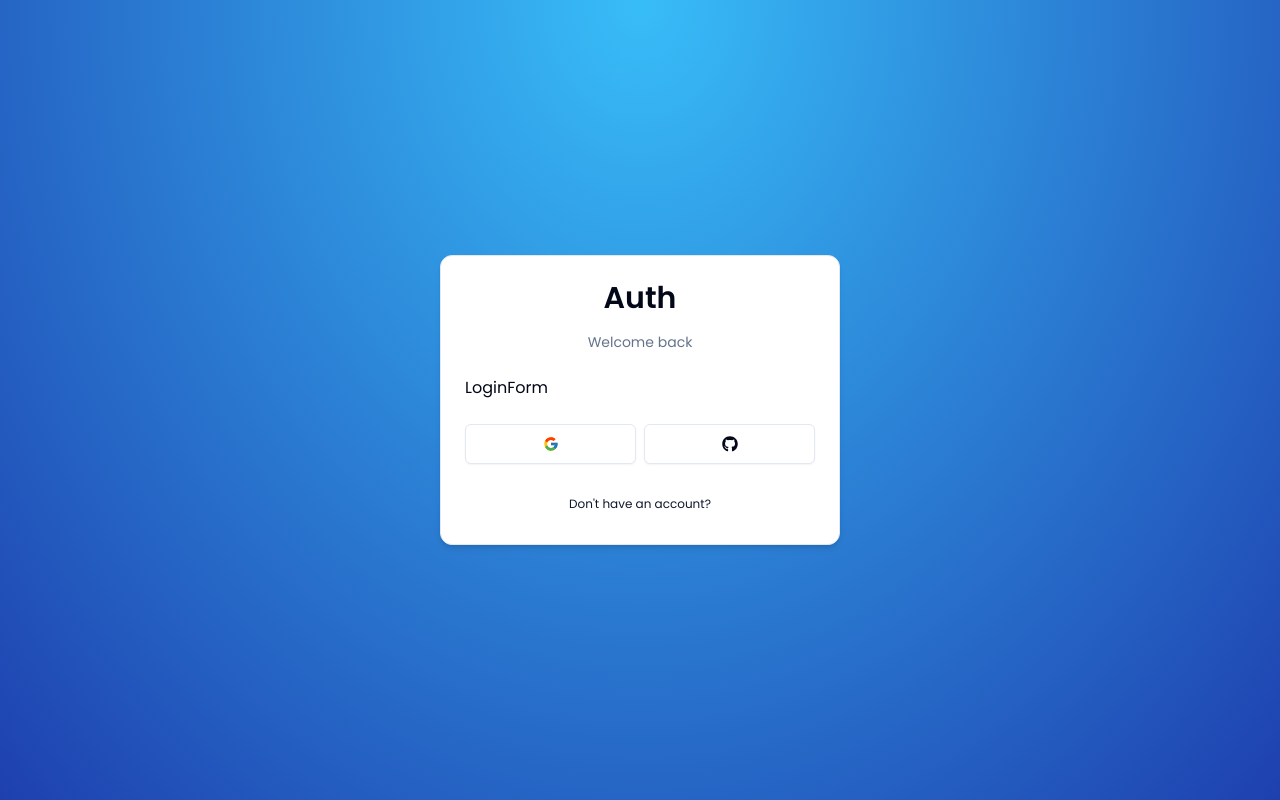
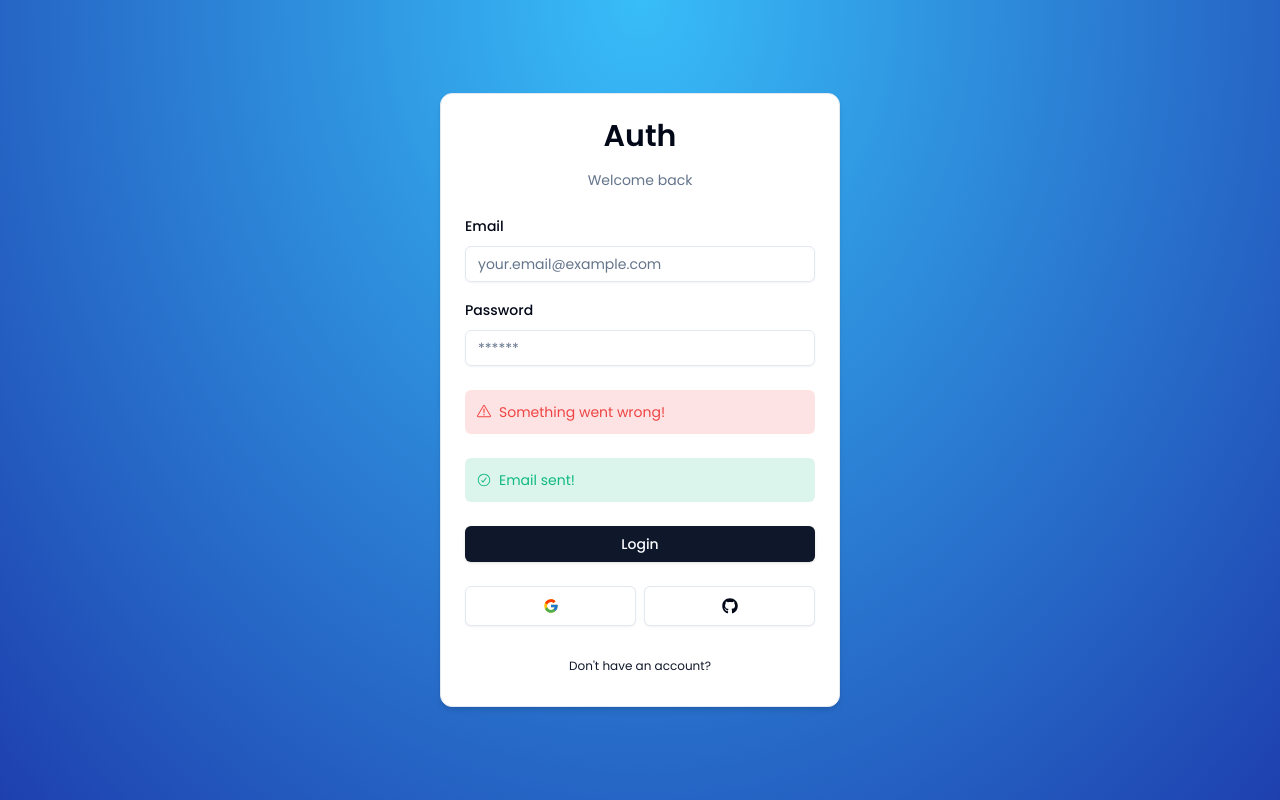
Before and after one commit to enzomachadodev/next-auth-toolkit, a Next.js app: page /auth/login in a window 1280 px wide. Built offline with nearby package versions, Linux system fonts and the light colour scheme.

Commit message:
feat: add react-hook-form in LoginForm component

```diff
--- a/package.json
+++ b/package.json
@@ -9,15 +9,19 @@
     "lint": "next lint"
   },
   "dependencies": {
+    "@hookform/resolvers": "^3.9.1",
+    "@radix-ui/react-label": "^2.1.0",
     "@radix-ui/react-slot": "^1.1.0",
     "class-variance-authority": "^0.7.0",
     "clsx": "^2.1.1",
     "next": "15.0.2",
     "react": "19.0.0-rc-02c0e824-20241028",
     "react-dom": "19.0.0-rc-02c0e824-20241028",
+    "react-hook-form": "^7.53.1",
     "react-icons": "^5.3.0",
     "tailwind-merge": "^2.5.4",
-    "tailwindcss-animate": "^1.0.7"
+    "tailwindcss-animate": "^1.0.7",
+    "zod": "^3.23.8"
   },
   "devDependencies": {
     "@types/node": "^20",
--- a/src/components/auth/login-form.tsx
+++ b/src/components/auth/login-form.tsx
@@ -1,6 +1,36 @@
+"use client";
+
+import { z } from "zod";
+import { useForm } from "react-hook-form";
+import { zodResolver } from "@hookform/resolvers/zod";
+import { loginSchema } from "@/schemas";
 import { CardWrapper } from "./card-wrapper";
+import { Input } from "../ui/input";
+import {
+  Form,
+  FormControl,
+  FormField,
+  FormItem,
+  FormLabel,
+  FormMessage,
+} from "../ui/form";
+import { Button } from "../ui/button";
+import { FormError } from "../form-error";
+import { FormSuccess } from "../form-success";
 
 export const LoginForm = () => {
+  const form = useForm<z.infer<typeof loginSchema>>({
+    resolver: zodResolver(loginSchema),
+    defaultValues: {
+      email: "",
+      password: "",
+    },
+  });
+
+  const onSubmit = (formData: z.infer<typeof loginSchema>) => {
+    console.log(formData);
+  };
+
   return (
     <CardWrapper
       headerLabel="Welcome back"
@@ -8,7 +38,47 @@
       backButtonHref="/auth/register"
       showSocial
     >
-      LoginForm
+      <Form {...form}>
+        <form onSubmit={form.handleSubmit(onSubmit)} className="space-y-6">
+          <div className="space-y-4">
+            <FormField
+              control={form.control}
+              name="email"
+              render={({ field }) => (
+                <FormItem>
+                  <FormLabel>Email</FormLabel>
+                  <FormControl>
+                    <Input
+                      {...field}
+                      placeholder="your.email@example.com"
+                      type="email"
+                    />
+                  </FormControl>
+                  <FormMessage />
+                </FormItem>
+              )}
+            />
+            <FormField
+              control={form.control}
+              name="password"
+              render={({ field }) => (
+                <FormItem>
+                  <FormLabel>Password</FormLabel>
+                  <FormControl>
+                    <Input {...field} placeholder="******" type="password" />
+                  </FormControl>
+                  <FormMessage />
+                </FormItem>
+              )}
+            />
+          </div>
+          <FormError message="Something went wrong!" />
+          <FormSuccess message="Email sent!" />
+          <Button type="submit" className="w-full">
+            Login
+          </Button>
+        </form>
+      </Form>
     </CardWrapper>
   );
 };
--- /dev/null
+++ b/src/components/form-error.tsx
@@ -0,0 +1,16 @@
+import { RxExclamationTriangle } from "react-icons/rx";
+
+interface FormErrorProps {
+  message?: string;
+}
+
+export const FormError = ({ message }: FormErrorProps) => {
+  if (!message) return null;
+
+  return (
+    <div className="flex items-center gap-x-2 rounded-md bg-destructive/15 p-3 text-sm text-destructive">
+      <RxExclamationTriangle />
+      <p>{message}</p>
+    </div>
+  );
+};
--- /dev/null
+++ b/src/components/form-success.tsx
@@ -0,0 +1,16 @@
+import { RxCheckCircled } from "react-icons/rx";
+
+interface FormSuccessProps {
+  message?: string;
+}
+
+export const FormSuccess = ({ message }: FormSuccessProps) => {
+  if (!message) return null;
+
+  return (
+    <div className="flex items-center gap-x-2 rounded-md bg-emerald-500/15 p-3 text-sm text-emerald-500">
+      <RxCheckCircled />
+      <p>{message}</p>
+    </div>
+  );
+};
--- /dev/null
+++ b/src/components/ui/form.tsx
@@ -0,0 +1,178 @@
+"use client"
+
+import * as React from "react"
+import * as LabelPrimitive from "@radix-ui/react-label"
+import { Slot } from "@radix-ui/react-slot"
+import {
+  Controller,
+  ControllerProps,
+  FieldPath,
+  FieldValues,
+  FormProvider,
+  useFormContext,
+} from "react-hook-form"
+
+import { cn } from "@/lib/utils"
+import { Label } from "@/components/ui/label"
+
+const Form = FormProvider
+
+type FormFieldContextValue<
+  TFieldValues extends FieldValues = FieldValues,
+  TName extends FieldPath<TFieldValues> = FieldPath<TFieldValues>
+> = {
+  name: TName
+}
+
+const FormFieldContext = React.createContext<FormFieldContextValue>(
+  {} as FormFieldContextValue
+)
+
+const FormField = <
+  TFieldValues extends FieldValues = FieldValues,
+  TName extends FieldPath<TFieldValues> = FieldPath<TFieldValues>
+>({
+  ...props
+}: ControllerProps<TFieldValues, TName>) => {
+  return (
+    <FormFieldContext.Provider value={{ name: props.name }}>
+      <Controller {...props} />
+    </FormFieldContext.Provider>
+  )
+}
+
+const useFormField = () => {
+  const fieldContext = React.useContext(FormFieldContext)
+  const itemContext = React.useContext(FormItemContext)
+  const { getFieldState, formState } = useFormContext()
+
+  const fieldState = getFieldState(fieldContext.name, formState)
+
+  if (!fieldContext) {
+    throw new Error("useFormField should be used within <FormField>")
+  }
+
+  const { id } = itemContext
+
+  return {
+    id,
+    name: fieldContext.name,
+    formItemId: `${id}-form-item`,
+    formDescriptionId: `${id}-form-item-description`,
+    formMessageId: `${id}-form-item-message`,
+    ...fieldState,
+  }
+}
+
+type FormItemContextValue = {
+  id: string
+}
+
+const FormItemContext = React.createContext<FormItemContextValue>(
+  {} as FormItemContextValue
+)
+
+const FormItem = React.forwardRef<
+  HTMLDivElement,
+  React.HTMLAttributes<HTMLDivElement>
+>(({ className, ...props }, ref) => {
+  const id = React.useId()
+
+  return (
+    <FormItemContext.Provider value={{ id }}>
+      <div ref={ref} className={cn("space-y-2", className)} {...props} />
+    </FormItemContext.Provider>
+  )
+})
+FormItem.displayName = "FormItem"
+
+const FormLabel = React.forwardRef<
+  React.ElementRef<typeof LabelPrimitive.Root>,
+  React.ComponentPropsWithoutRef<typeof LabelPrimitive.Root>
+>(({ className, ...props }, ref) => {
+  const { error, formItemId } = useFormField()
+
+  return (
+    <Label
+      ref={ref}
+      className={cn(error && "text-destructive", className)}
+      htmlFor={formItemId}
+      {...props}
+    />
+  )
+})
+FormLabel.displayName = "FormLabel"
+
+const FormControl = React.forwardRef<
+  React.ElementRef<typeof Slot>,
+  React.ComponentPropsWithoutRef<typeof Slot>
+>(({ ...props }, ref) => {
+  const { error, formItemId, formDescriptionId, formMessageId } = useFormField()
+
+  return (
+    <Slot
+      ref={ref}
+      id={formItemId}
+      aria-describedby={
+        !error
+          ? `${formDescriptionId}`
+          : `${formDescriptionId} ${formMessageId}`
+      }
+      aria-invalid={!!error}
+      {...props}
+    />
+  )
+})
+FormControl.displayName = "FormControl"
+
+const FormDescription = React.forwardRef<
+  HTMLParagraphElement,
+  React.HTMLAttributes<HTMLParagraphElement>
+>(({ className, ...props }, ref) => {
+  const { formDescriptionId } = useFormField()
+
+  return (
+    <p
+      ref={ref}
+      id={formDescriptionId}
+      className={cn("text-[0.8rem] text-muted-foreground", className)}
+      {...props}
+    />
+  )
+})
+FormDescription.displayName = "FormDescription"
+
+const FormMessage = React.forwardRef<
+  HTMLParagraphElement,
+  React.HTMLAttributes<HTMLParagraphElement>
+>(({ className, children, ...props }, ref) => {
+  const { error, formMessageId } = useFormField()
+  const body = error ? String(error?.message) : children
+
+  if (!body) {
+    return null
+  }
+
+  return (
+    <p
+      ref={ref}
+      id={formMessageId}
+      className={cn("text-[0.8rem] font-medium text-destructive", className)}
+      {...props}
+    >
+      {body}
+    </p>
+  )
+})
+FormMessage.displayName = "FormMessage"
+
+export {
+  useFormField,
+  Form,
+  FormItem,
+  FormLabel,
+  FormControl,
+  FormDescription,
+  FormMessage,
+  FormField,
+}
--- /dev/null
+++ b/src/components/ui/input.tsx
@@ -0,0 +1,25 @@
+import * as React from "react"
+
+import { cn } from "@/lib/utils"
+
+export interface InputProps
+  extends React.InputHTMLAttributes<HTMLInputElement> {}
+
+const Input = React.forwardRef<HTMLInputElement, InputProps>(
+  ({ className, type, ...props }, ref) => {
+    return (
+      <input
+        type={type}
+        className={cn(
+          "flex h-9 w-full rounded-md border border-input bg-transparent px-3 py-1 text-base shadow-sm transition-colors file:border-0 file:bg-transparent file:text-sm file:font-medium file:text-foreground placeholder:text-muted-foreground focus-visible:outline-none focus-visible:ring-1 focus-visible:ring-ring disabled:cursor-not-allowed disabled:opacity-50 md:text-sm",
+          className
+        )}
+        ref={ref}
+        {...props}
+      />
+    )
+  }
+)
+Input.displayName = "Input"
+
+export { Input }
--- /dev/null
+++ b/src/components/ui/label.tsx
@@ -0,0 +1,26 @@
+"use client"
+
+import * as React from "react"
+import * as LabelPrimitive from "@radix-ui/react-label"
+import { cva, type VariantProps } from "class-variance-authority"
+
+import { cn } from "@/lib/utils"
+
+const labelVariants = cva(
+  "text-sm font-medium leading-none peer-disabled:cursor-not-allowed peer-disabled:opacity-70"
+)
+
+const Label = React.forwardRef<
+  React.ElementRef<typeof LabelPrimitive.Root>,
+  React.ComponentPropsWithoutRef<typeof LabelPrimitive.Root> &
+    VariantProps<typeof labelVariants>
+>(({ className, ...props }, ref) => (
+  <LabelPrimitive.Root
+    ref={ref}
+    className={cn(labelVariants(), className)}
+    {...props}
+  />
+))
+Label.displayName = LabelPrimitive.Root.displayName
+
+export { Label }
--- /dev/null
+++ b/src/schemas/index.ts
@@ -0,0 +1,8 @@
+import z from "zod";
+
+export const loginSchema = z.object({
+  email: z.string().email("Email is required"),
+  password: z.string().min(1, {
+    message: "Password is required",
+  }),
+});
```
Also changed, not shown: 1 other file (tests, documents, lock files or other folders).
